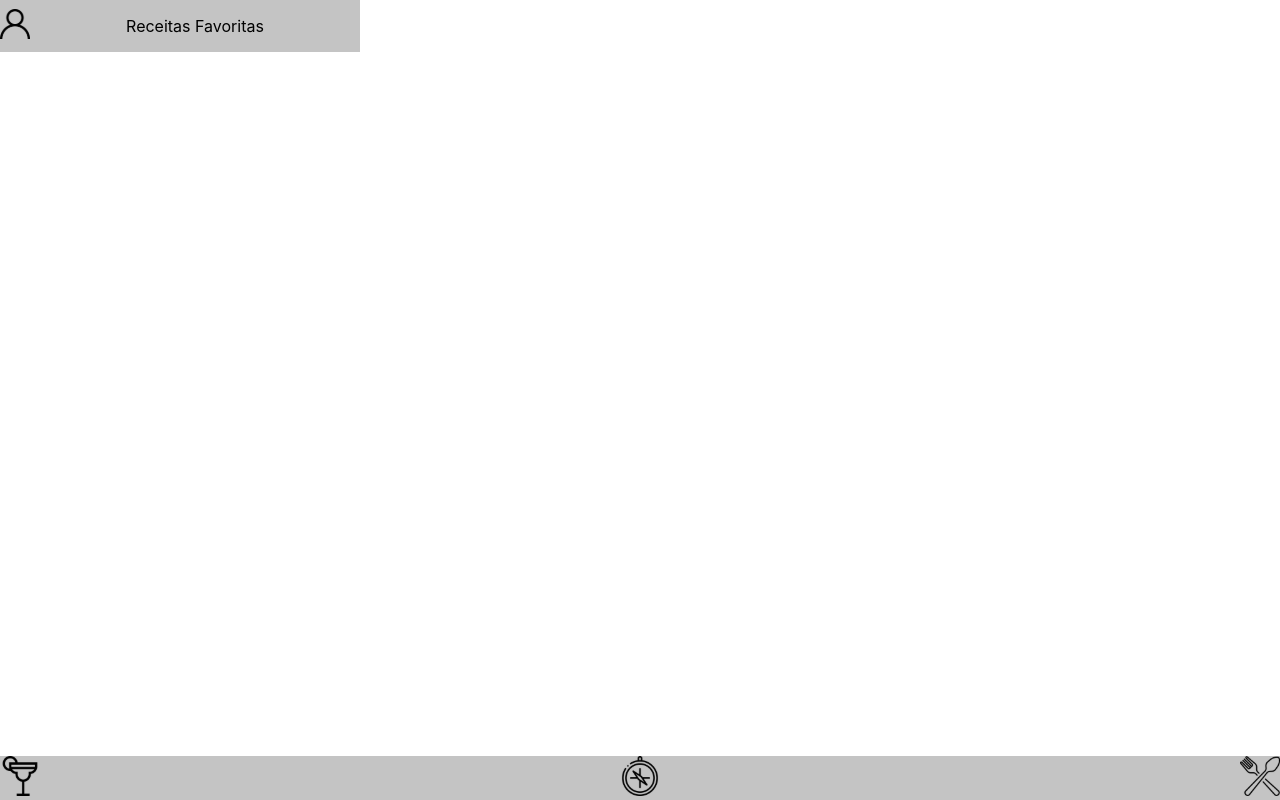
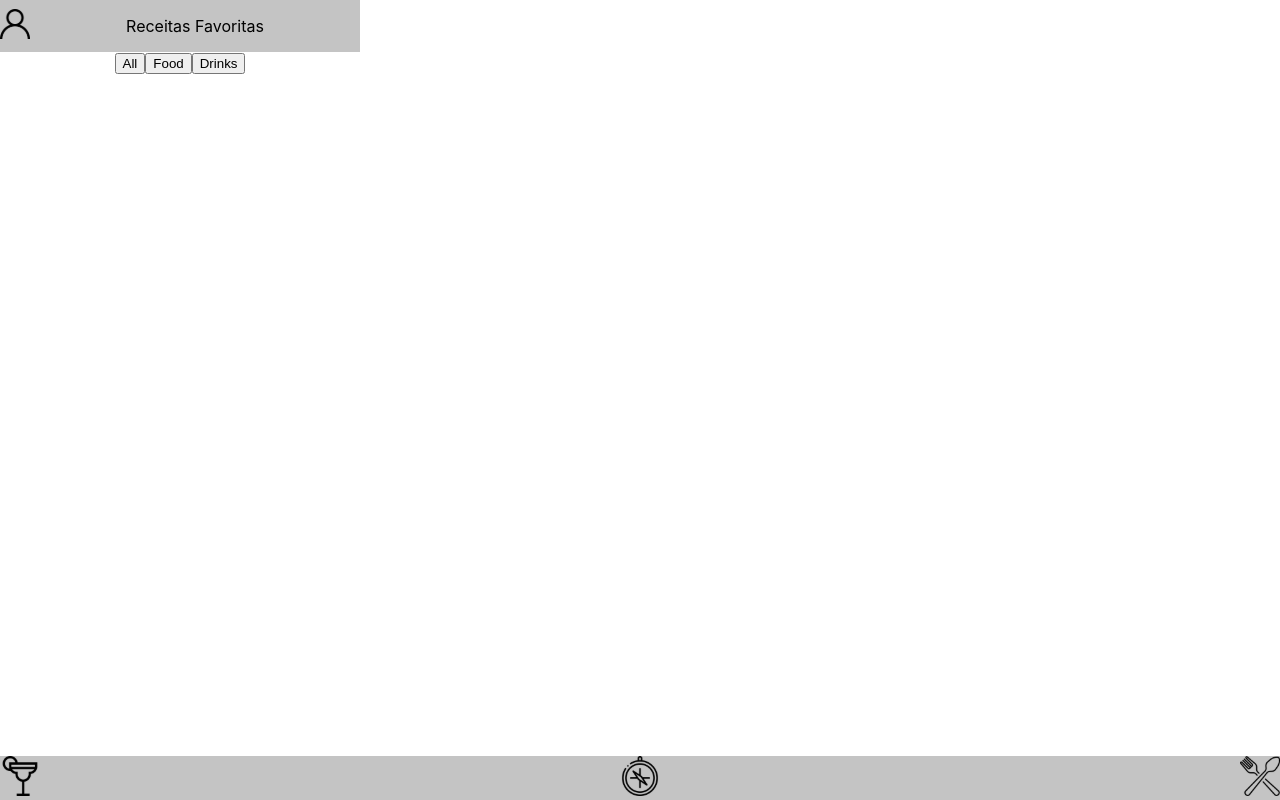
Before and after one commit to tryber/sd-03-recipes-app-09, a React (Create React App) app: page /receitas-favoritas in a window 1280 px wide. Built offline with nearby package versions, Linux system fonts and the light colour scheme.

Commit message:
FilterButtons

```diff
--- a/src/pages/FavoritesPage.jsx
+++ b/src/pages/FavoritesPage.jsx
@@ -1,12 +1,16 @@
-import React from 'react';
+import React, { useState } from 'react';
 
 import Header from '../components/Header';
 import Footer from '../components/Footer';
+import FiltersButtons from '../components/FiltersButtons';
 
 export default function FavoritesPage() {
+  const [filterRecipes, setFilterRecipes] = useState('All');
+
   return (
     <div>
       <Header />
+      <FiltersButtons handleClick={setFilterRecipes} />
       <Footer />
     </div>
   );
```
Also changed, not shown: src/components/FiltersButtons.js (+8 -1 lines).
